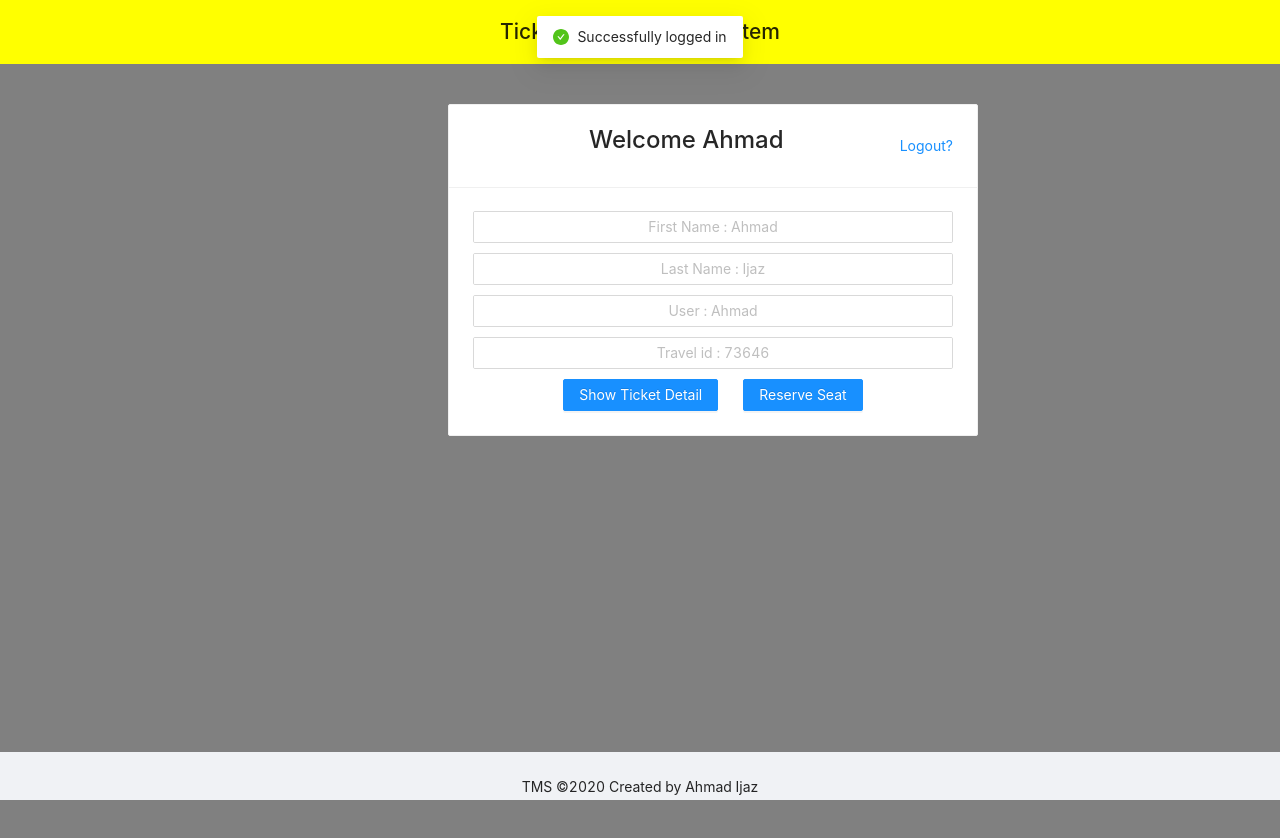
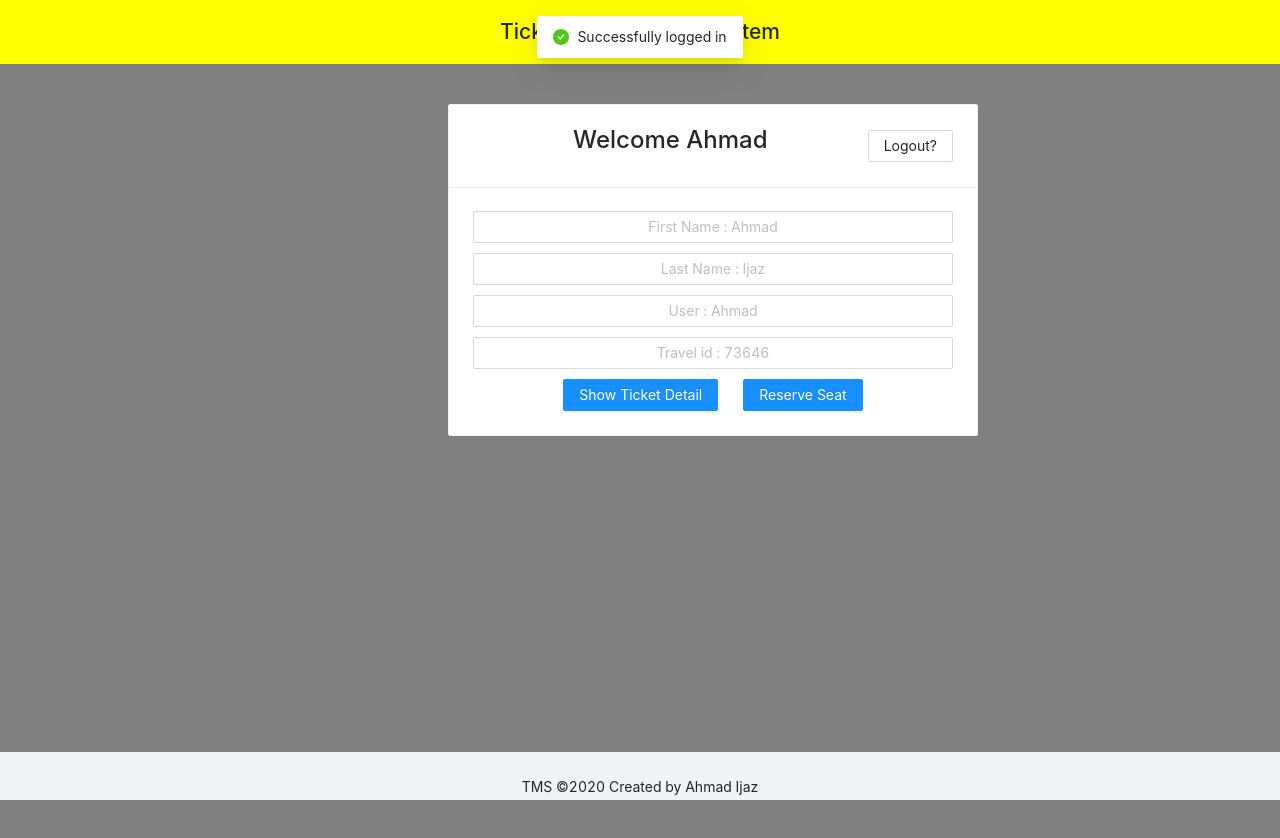
Before and after one commit to Ahmaddar18/TMS, a React app: page / in a window 1280 px wide. Both pictures are taken after typing "Sample", "Sample123" into the empty fields and a click on the button "Submit". Shown: the top 838 px of the page. Built offline with nearby package versions, Linux system fonts and the light colour scheme.

Commit message:
fixed bug

```diff
--- a/src/views/HomeScreen.js
+++ b/src/views/HomeScreen.js
@@ -1,6 +1,6 @@
 import React, { Component } from "react";
 import ShowTicket from "./components/ShowTicket";
-import { Card, Mentions } from "antd";
+import { Card, Mentions,Button } from "antd";
 export default class HomeScreen extends Component {
   render() {
     let user = JSON.parse(localStorage.getItem("user"));
@@ -9,7 +9,7 @@ export default class HomeScreen extends Component {
       <div>
         <Card
           title={<h1>Welcome {user.first_name}</h1>}
-          extra={<a href="sign-in">Logout?</a>}
+          extra={<Button onClick={() => window.location.reload(false)}>Logout?</Button>}
           style={{ width: 530, left: "35%", top: "40px" }}
         >
           <div style={{ marginBottom: 10 }}>
```
